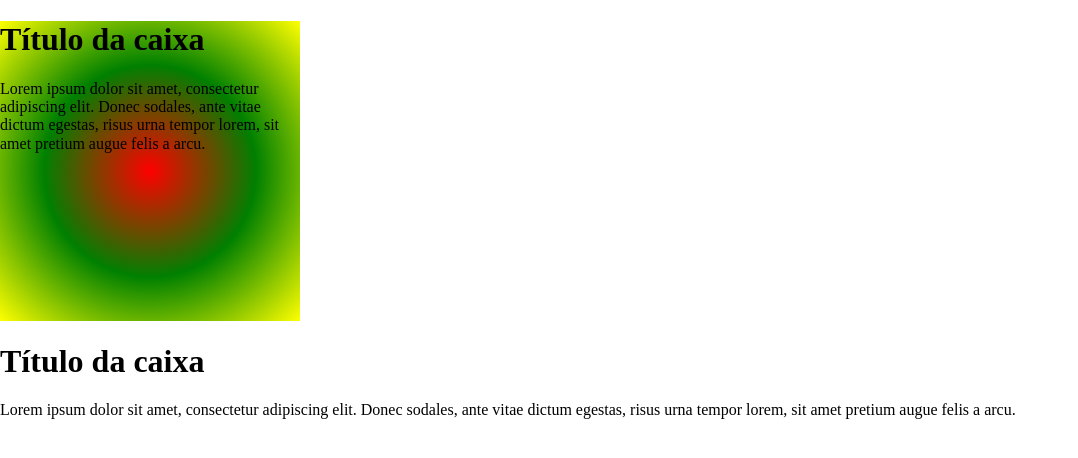
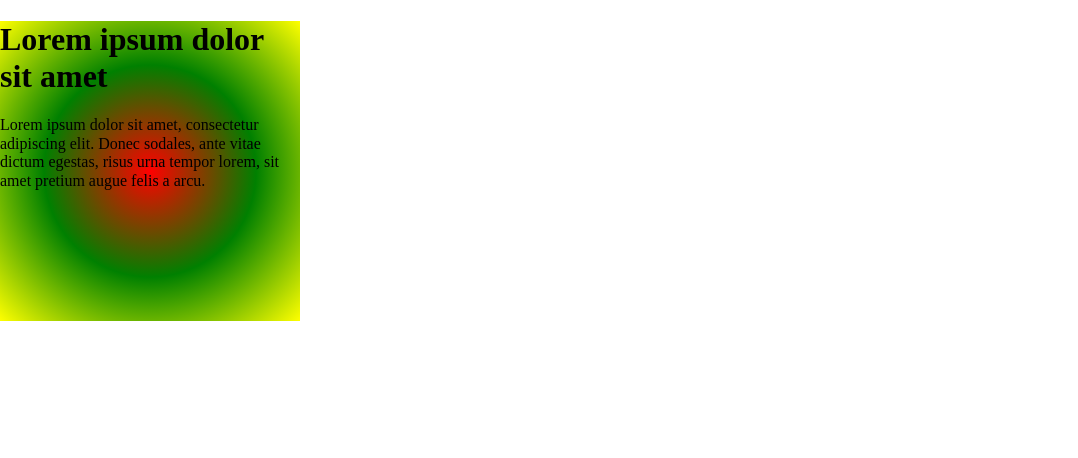
Before and after one commit to FelipeFaggian/basic-css_html-web-development, a plain HTML site: page index.html in a window 1280 px wide. Shown: the whole page, without its empty margins (0-1078 px from the left). Drawn offline with Linux system fonts and the light colour scheme.

Commit message:
index.html-gradient-fixed

```diff
--- a/index.html
+++ b/index.html
@@ -1,8 +1,11 @@
 <!DOCTYPE html>
 <html>
 	<head>
-		<!-- https://www.w3schools.com/cssref/css3_pr_box-sizing.php -->
-		<!-- https://www.w3schools.com/cssref/css3_pr_border-radius.php -->
+
+		<!-- https://www.w3schools.com/css/css3_colors.asp
+			https://www.webfx.com/web-design/hex-to-rgb/
+			https://www.w3schools.com/css/css3_gradients.asp -->
+
 
 		<title>	Border Radius and Box Sinzing </title>
 		<meta charset="utf-8">
@@ -21,22 +24,12 @@
 
 	<body>
 
-		<div id="caixa">
-			<h1>Título da caixa</h1>
-			<p>
-				Lorem ipsum dolor sit amet, consectetur adipiscing elit. Donec sodales, ante vitae dictum egestas, risus urna tempor lorem, sit amet pretium augue felis a arcu.
-			</p>
-		</div>
-
-
-		<div id="caixa2">
-			<h1>Título da caixa</h1>
-			<p>
-				Lorem ipsum dolor sit amet, consectetur adipiscing elit. Donec sodales, ante vitae dictum egestas, risus urna tempor lorem, sit amet pretium augue felis a arcu.
-			</p>
-		</div>
-
-	<!--	<img class="arredondamento" width="300" height="300" src="imagens/perfil.jpg">  -->
+	<div id="caixa">
+		<h1>Lorem ipsum dolor sit amet</h1>
+		<p>
+			Lorem ipsum dolor sit amet, consectetur adipiscing elit. Donec sodales, ante vitae dictum egestas, risus urna tempor lorem, sit amet pretium augue felis a arcu.
+		</p>
+	</div>
 
 	</body>
 
```
